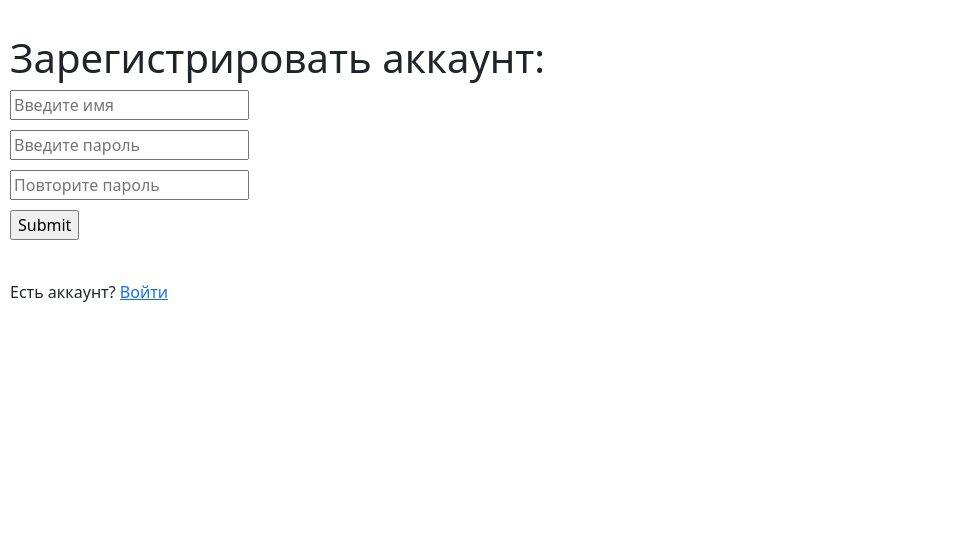
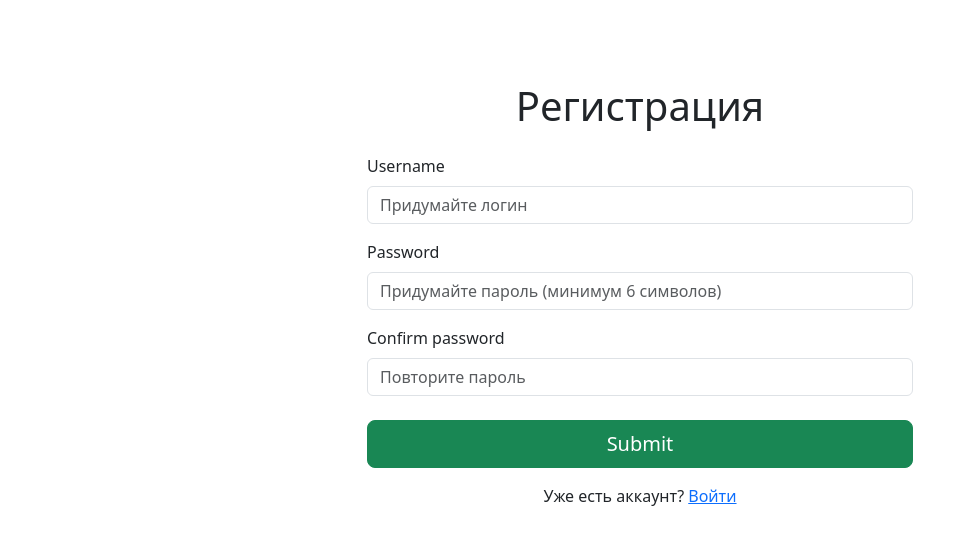
Before and after one commit to bbldaaa750/flashcard-app, a Python web app: template app/templates/register.html in a window 1280 px wide. Shown: the top 545 px of the page, without its empty margins (0-966 px from the left). Run offline with Jinja, Linux system fonts and the light colour scheme; the template is opened without the code that fills it, so the values that code supplies are empty, except form fields; form fields are guessed from the names that the template uses; some libraries are stand-ins or nearby versions.

Commit message:
feature: new register UI with bootstrap 5

```diff
--- a/app/templates/register.html
+++ b/app/templates/register.html
@@ -1,33 +1,28 @@
 {% extends 'base.html' %}
+{% from "macros/form_macros.html" import render_field %}
+
 {% block content %}
-<h1>Зарегистрировать аккаунт:</h1>
+<div class="container mt-5">
+    <div class="row justify-content-center">
+        <div class="col-md-6">
+            <h1 class="mb-4 text-center">Регистрация</h1>
 
-<form method="POST">
-    {{ form.hidden_tag() }}
+            <form method="POST">
+                {{ form.hidden_tag() }}
 
-    <div style="margin-bottom: 10px;">
-        {{ form.username(placeholder="Введите имя") }}
-        {% for error in form.username.errors %}
-            <span style="color: red; font-size: 0.8em;">{{ error }}</span>
-        {% endfor %}
+                {{ render_field(form.username, placeholder="Придумайте логин") }}
+                {{ render_field(form.password, placeholder="Придумайте пароль (минимум 6 символов)") }}
+                {{ render_field(form.confirm_password, placeholder="Повторите пароль") }}
+
+                <div class="d-grid gap-2 mt-4">
+                    {{ form.submit(class="btn btn-success btn-lg") }}
+                </div>
+            </form>
+
+            <p class="mt-3 text-center">
+                Уже есть аккаунт? <a href="{{ url_for('auth.login') }}">Войти</a>
+            </p>
+        </div>
     </div>
-
-    <div style="margin-bottom: 10px;">
-        {{ form.password(placeholder="Введите пароль") }}
-        {% for error in form.password.errors %}
-            <span style="color: red; font-size: 0.8em;">{{ error }}</span>
-        {% endfor %}
-    </div>
-
-    <div style="margin-bottom: 10px;">
-        {{ form.confirm_password(placeholder="Повторите пароль") }}
-        {% for error in form.confirm_password.errors %}
-            <span style="color: red; font-size: 0.8em;">Пароли не совпадают</span>
-        {% endfor %}
-    </div>
-
-    {{ form.submit() }}
-</form><br>
-
-<p>Есть аккаунт? <a href="/login">Войти</a></p>
+</div>
 {% endblock %}
```
